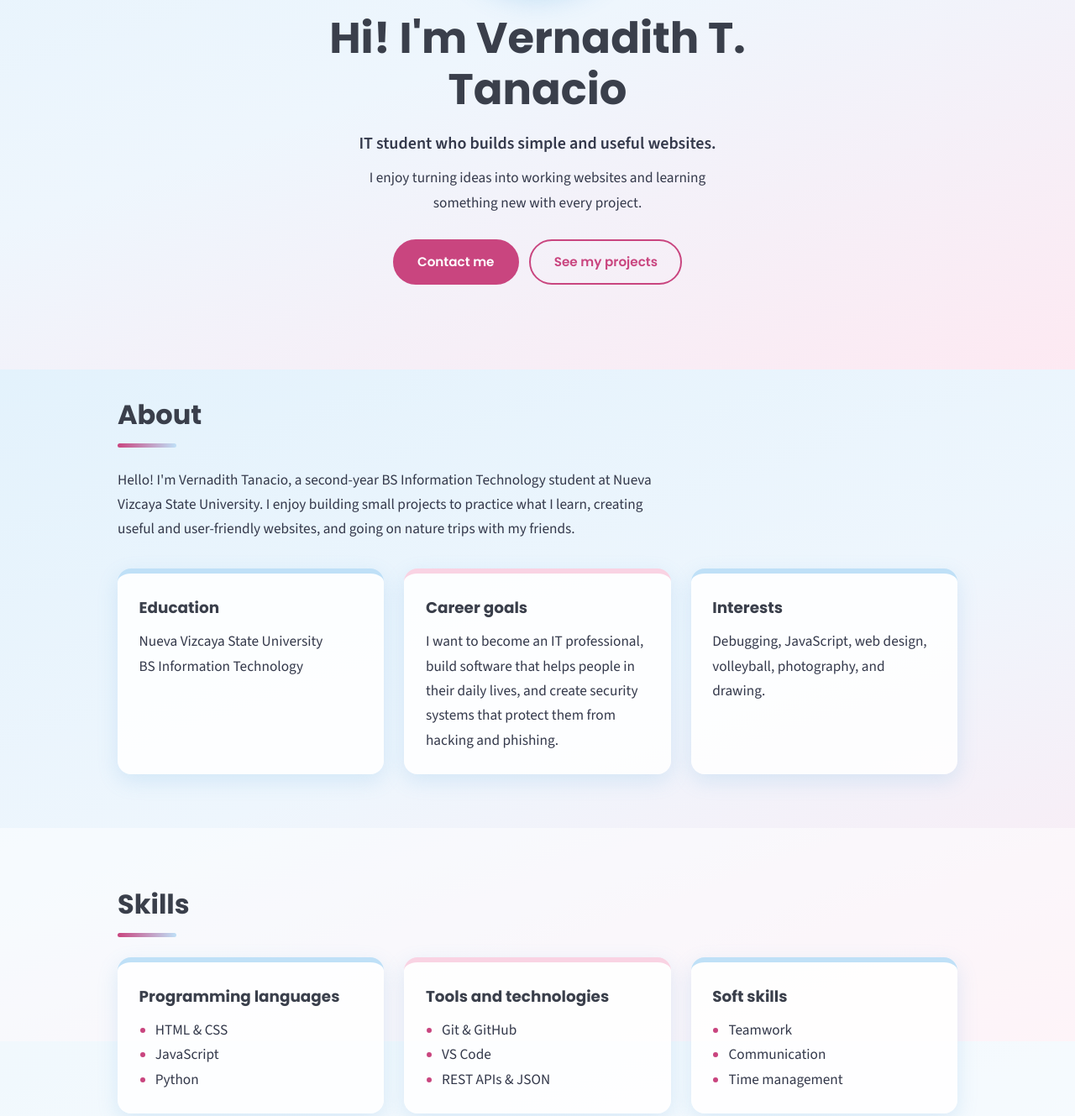
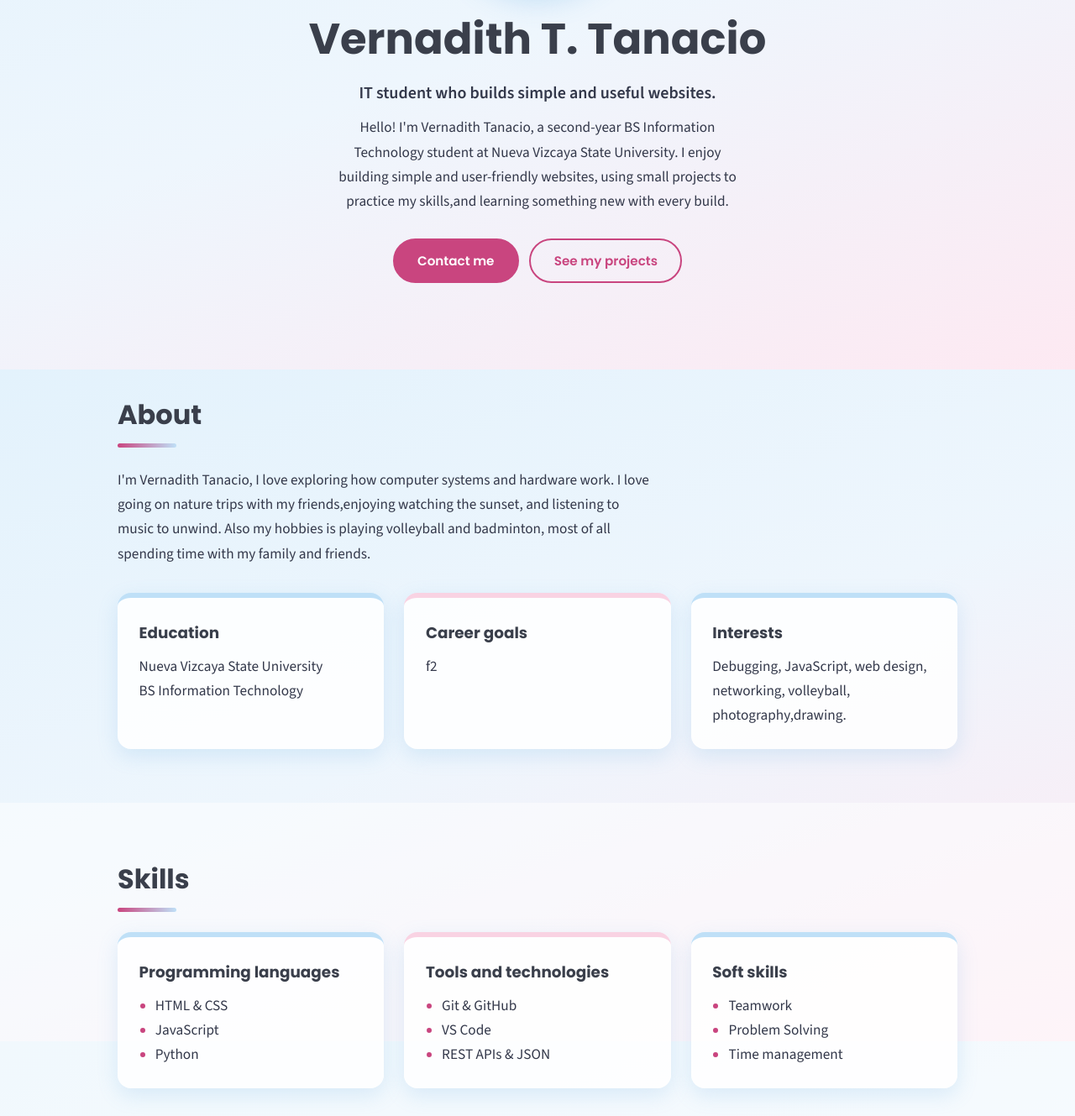
Before and after one commit to VernadithTanacio/VernadithTanacio.github.io, a plain HTML site: page index.html in a window 1280 px wide. Shown: the part 360-1689 px from the top of the page at 84% size. Drawn offline with nearby package versions, Linux system fonts and the light colour scheme; no server answers.

Commit message:
added project screenshots

```diff
--- a/data/projects.json
+++ b/data/projects.json
@@ -2,25 +2,25 @@
   {
     "title": "Personal Portfolio Website",
     "description": "This website, built with HTML, CSS, and JavaScript and hosted on GitHub Pages.",
+    "images": "img/Project1.png",
     "technologies": [
       "HTML",
       "CSS",
       "JavaScript"
     ],
     "role": "Solo developer: design, coding and testing",
-    "screenshot": "images/Portfolio.png",
     "link": "https://github.com/VernadithTanacio/VernadithTanacio.github.io"
   },
   {
     "title": "RJ45 Cable Connection",
     "description": "A simple RJ45 cable connection project: preparing a network cable and attaching the connector.",
+    "images": "img/RJ45.png",
     "technologies": [
       "RJ45 Connector",
       "Cat5e/Cat6 Cable",
       "Crimping Tool"
     ],
     "role": "Solo technician: stripping, wiring, crimping and testing",
-    "screenshot": "images/RJ45.png",
     "link": "https://github.com/VernadithTanacio/RJ45-Cable-Connection"
   }
 ]
--- a/index.html
+++ b/index.html
@@ -3,7 +3,7 @@
 <head>
   <meta charset="UTF-8">
   <meta name="viewport" content="width=device-width, initial-scale=1">
-  <title>Vernadith T. Tanacio | Portfolio</title>
+  <title>Vernadith Tanacio | Portfolio</title>
   <link rel="preconnect" href="https://fonts.googleapis.com">
   <link href="https://fonts.googleapis.com/css2?family=Poppins:wght@500;600;700&family=Source+Sans+3:wght@400;600&display=swap" rel="stylesheet">
   <link rel="stylesheet" href="css/style.css">
@@ -21,13 +21,13 @@
       </nav>
     </div>
   </header>
-
   <main>
     <section id="home" class="home">
       <img class="avatar" src="images/profile.jpg" alt="Photo of Vernadith Tanacio" width="220" height="220">
-      <h1>Hi! I'm Vernadith T. Tanacio</h1>
+      <h1>Vernadith T. Tanacio</h1>
       <p class="tagline">IT student who builds simple and useful websites.</p>
-      <p class="intro">I enjoy turning ideas into working websites and learning something new with every project.</p>
+      <p class="intro">
+        Hello! I'm Vernadith Tanacio, a second-year BS Information Technology student at Nueva Vizcaya State University. I enjoy building simple and user-friendly websites, using small projects to practice my skills,and learning something new with every build.</p>
       <div class="buttons">
         <a href="#contact" class="btn btn-primary">Contact me</a>
         <a href="#projects" class="btn btn-ghost">See my projects</a>
@@ -36,7 +36,7 @@
     <section id="about" class="section">
       <div class="container">
         <h2>About</h2>
-        <p class="about-text">Hello! I'm Vernadith Tanacio, a second-year BS Information Technology student at Nueva Vizcaya State University. I enjoy building small projects to practice what I learn, creating useful and user-friendly websites, and going on nature trips with my friends.</p>
+        <p class="about-text"> I'm Vernadith Tanacio, I love exploring how computer systems and hardware work. I love going on nature trips with my friends,enjoying watching the sunset, and listening to music to unwind. Also my hobbies is playing volleyball and badminton, most of all spending time with my family and friends.</p>
         <div class="cards">
           <article class="card">
             <h3>Education</h3>
@@ -44,11 +44,11 @@
           </article>
           <article class="card">
             <h3>Career goals</h3>
-            <p>I want to become an IT professional, build software that helps people in their daily lives, and create security systems that protect them from hacking and phishing.</p>
+            <p>f2</p>
           </article>
           <article class="card">
             <h3>Interests</h3>
-            <p>Debugging, JavaScript, web design, volleyball, photography, and drawing.</p>
+            <p>Debugging, JavaScript, web design, networking, volleyball, photography,drawing.</p>
           </article>
         </div>
       </div>
@@ -67,7 +67,7 @@
           </article>
           <article class="card">
             <h3>Soft skills</h3>
-            <ul><li>Teamwork</li><li>Communication</li><li>Time management</li></ul>
+            <ul><li>Teamwork</li><li>Problem Solving</li><li>Time management</li></ul>
           </article>
         </div>
       </div>
```
Also changed, not shown: img/Project1.png (added), js/Screenshot 2026-11-05 192811.png (added), 1 other file.
